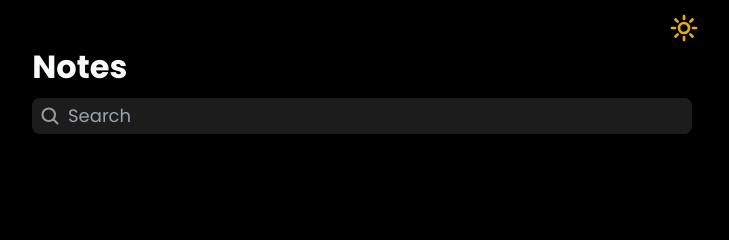
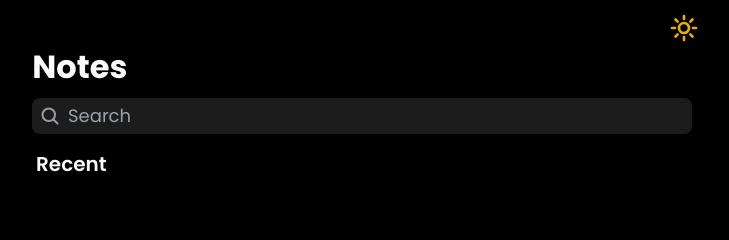
Before and after one commit to Jaco25PL/Notes-App, a React (Vite) app: page / in a window 1280 px wide. Shown: the top 240 px of the page, without its empty margins (278-1007 px from the left). Built offline with nearby package versions, Linux system fonts and the light colour scheme.

Commit message:
title (recent notes) added as header in preview notes

```diff
--- a/src/components/Home.tsx
+++ b/src/components/Home.tsx
@@ -93,10 +93,6 @@ export function Home () {
                 <Footer />
             </div>
 
-
-
-
-
         </div>
     )
 }
--- a/src/components/NotesPreview.tsx
+++ b/src/components/NotesPreview.tsx
@@ -21,21 +21,23 @@ export function NotesPreview ({ isNote }: Props ) {
                 return { ...item, date: itemDate }
             }),[]
     )
-
     const mappedState = mapNoteState(noteState)
-
 
     const memoNote = useMemo(() => {
         return isNote.length > 0 ? mappedState.filter(note => note.noteTitle?.toLocaleLowerCase()?.includes(isNote.toLocaleLowerCase())) : mappedState
     }, [isNote])
 
     const debouncedNote = useDebounce(memoNote, 300)
-    const sortedNotes = debouncedNote.sort((a, b) => a.date.localeCompare(b.date) )
+    const sortedNotes = debouncedNote.sort((a, b) => b.date.localeCompare(a.date) )
 
     const date = useUpdateDate()
     const dateValue = Object.values(date).join('/')
 
     return (
+
+        <div>
+            <span className="text-gray-50 pl-6 font-semibold text-xl">Recent</span>
+
             <div className=" px-5 mb-3 pt-2 w-full grid justify-items-center grid-cols-[repeat(auto-fill,minmax(100px,1fr))] sm:grid-cols-[repeat(auto-fill,minmax(180px,1fr))] gap-4 sm:gap-8">
                 {
                     sortedNotes?.map(note => (
@@ -63,5 +65,6 @@ export function NotesPreview ({ isNote }: Props ) {
                 }
 
             </div>
+        </div>
     )
 }
--- a/src/store/store.ts
+++ b/src/store/store.ts
@@ -5,6 +5,7 @@ import footerViewportReducer from './footerViewportSlice/slice'
 
 
 const persistenceLSMiddleware: Middleware = store => next => action => {
+
     next(action)
     localStorage.setItem('redux-state-notes', JSON.stringify(store.getState().notes))
     // localStorage.clear()
```
Lines whose indentation alone changed are shown as unchanged.
